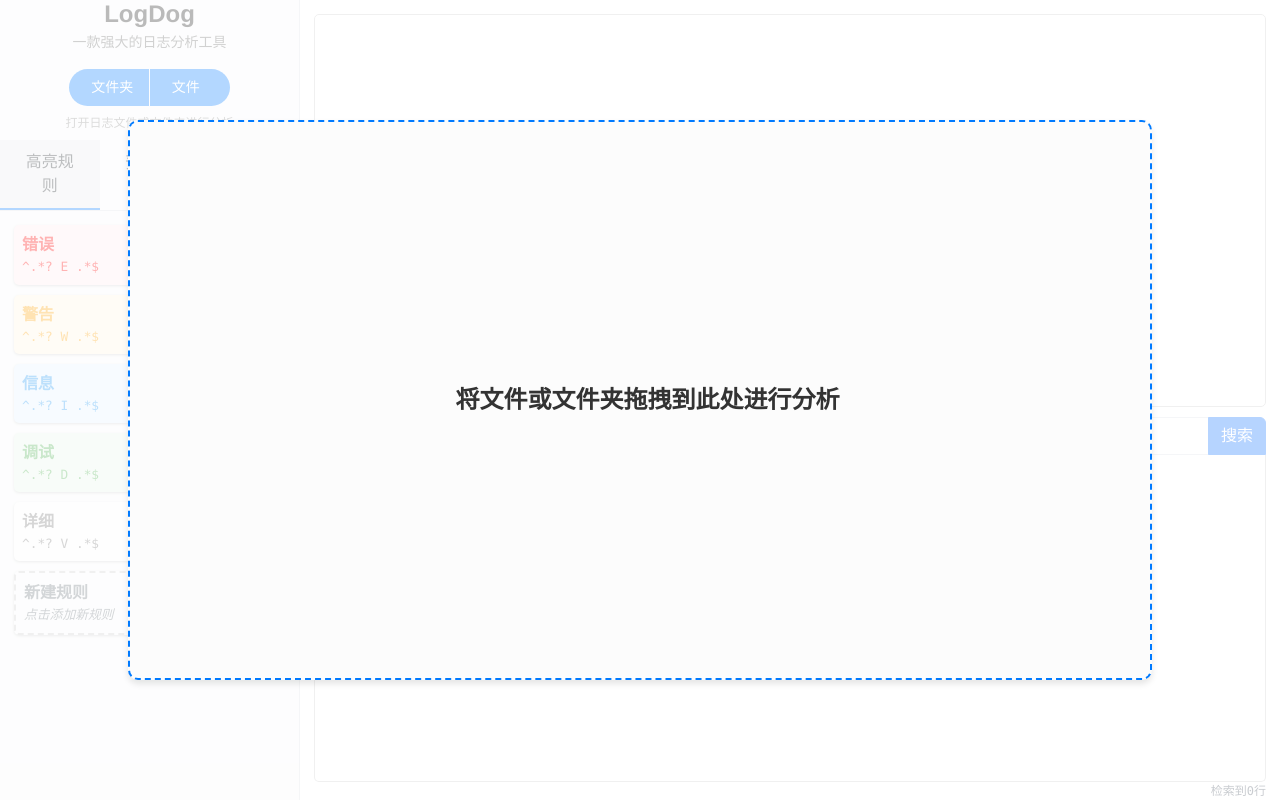
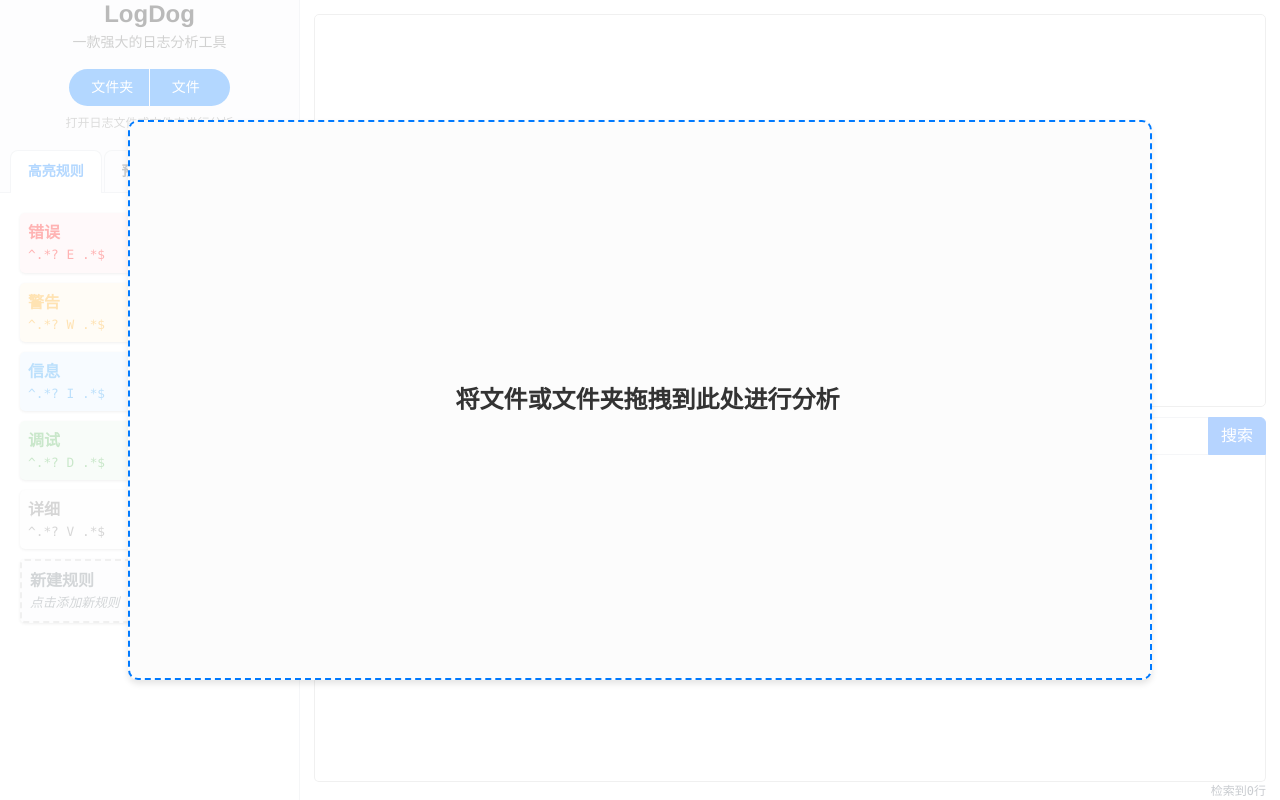
Before and after one commit to logdog-tech/logdog, a Vue app: page / in a window 1280 px wide. Built offline with nearby package versions, Linux system fonts and the light colour scheme.

Commit message:
ui: Optimize tab styles

```diff
--- a/src/App.vue
+++ b/src/App.vue
@@ -178,30 +178,63 @@ const handleUpdateSessionRules = (newRule) => {
   display: flex;
   flex-direction: column;
   overflow: hidden;
+  background-color: #ffffff;
 }
 
 .tab-buttons {
   display: flex;
-  border-bottom: 1px solid #dee2e6;
+  background-color: #f8f9fa;
+  padding: 10px 10px 0;
+  border-bottom: none;
 }
 
 .tab-buttons button {
-  padding: 10px 20px;
-  border: none;
-  background-color: transparent;
+  padding: 10px 15px;
+  border: 1px solid #dee2e6;
+  border-bottom: none;
+  background-color: #f8f9fa;
   cursor: pointer;
   flex: 1;
+  font-size: 14px;
+  font-weight: bold;
+  color: #495057;
+  transition: all 0.3s ease;
+  border-top-left-radius: 8px;
+  border-top-right-radius: 8px;
+  margin-right: 2px;
+}
+
+.tab-buttons button:last-child {
+  margin-right: 0;
 }
 
 .tab-buttons button.active {
+  background-color: #ffffff;
+  color: #007bff;
+  border-bottom: none;
+  position: relative;
+}
+
+.tab-buttons button.active::after {
+  content: '';
+  position: absolute;
+  bottom: -1px;
+  left: 0;
+  right: 0;
+  height: 1px;
+  background-color: #ffffff;
+}
+
+.tab-buttons button:hover:not(.active) {
   background-color: #e9ecef;
-  border-bottom: 2px solid #007bff;
 }
 
 .tab-content {
   flex-grow: 1;
   overflow-y: auto;
-  padding: 14px;
+  padding: 20px;
+  background-color: #ffffff;
+  border-top: 1px solid #dee2e6;
 }
 
 .main {
```
